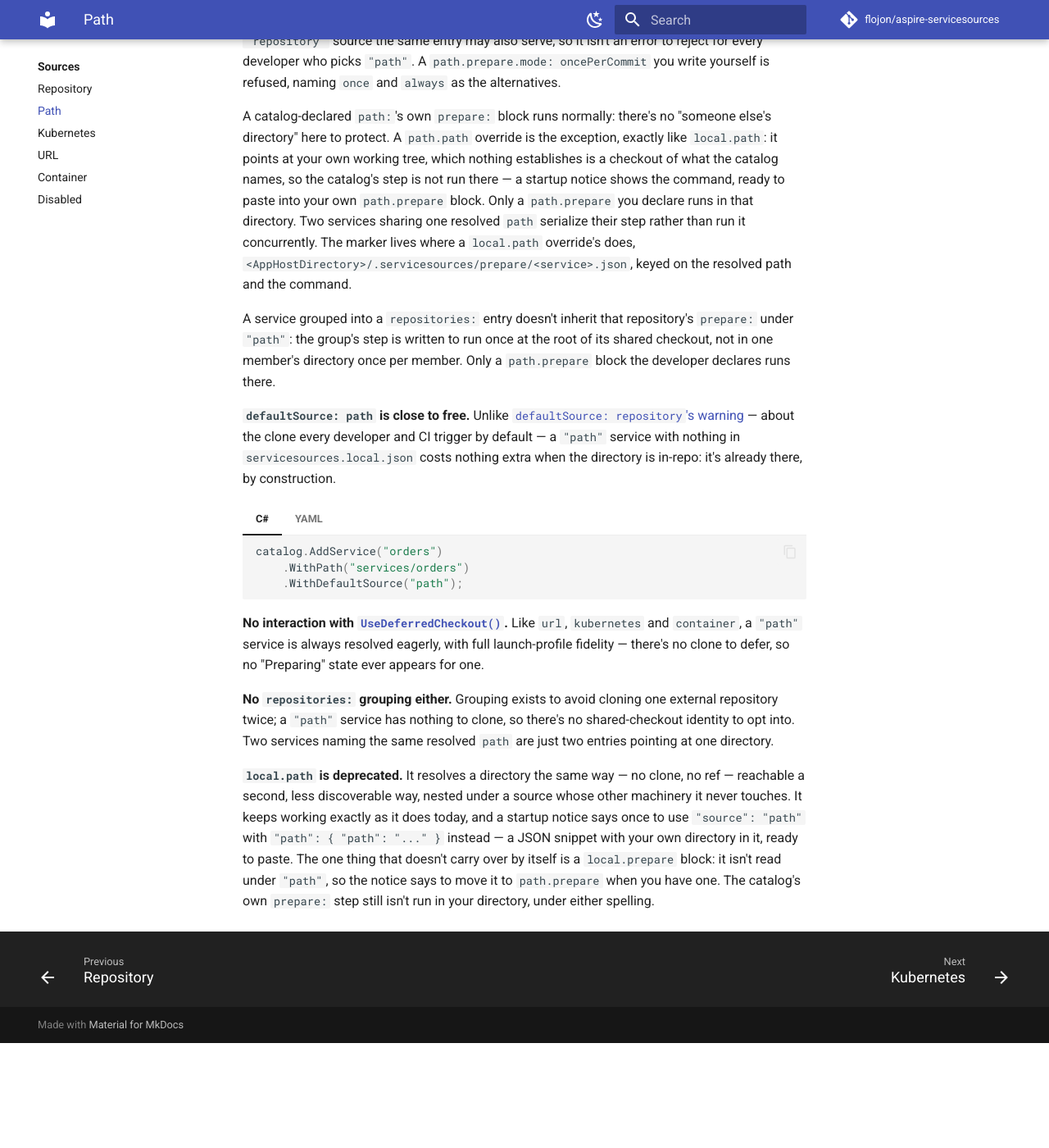
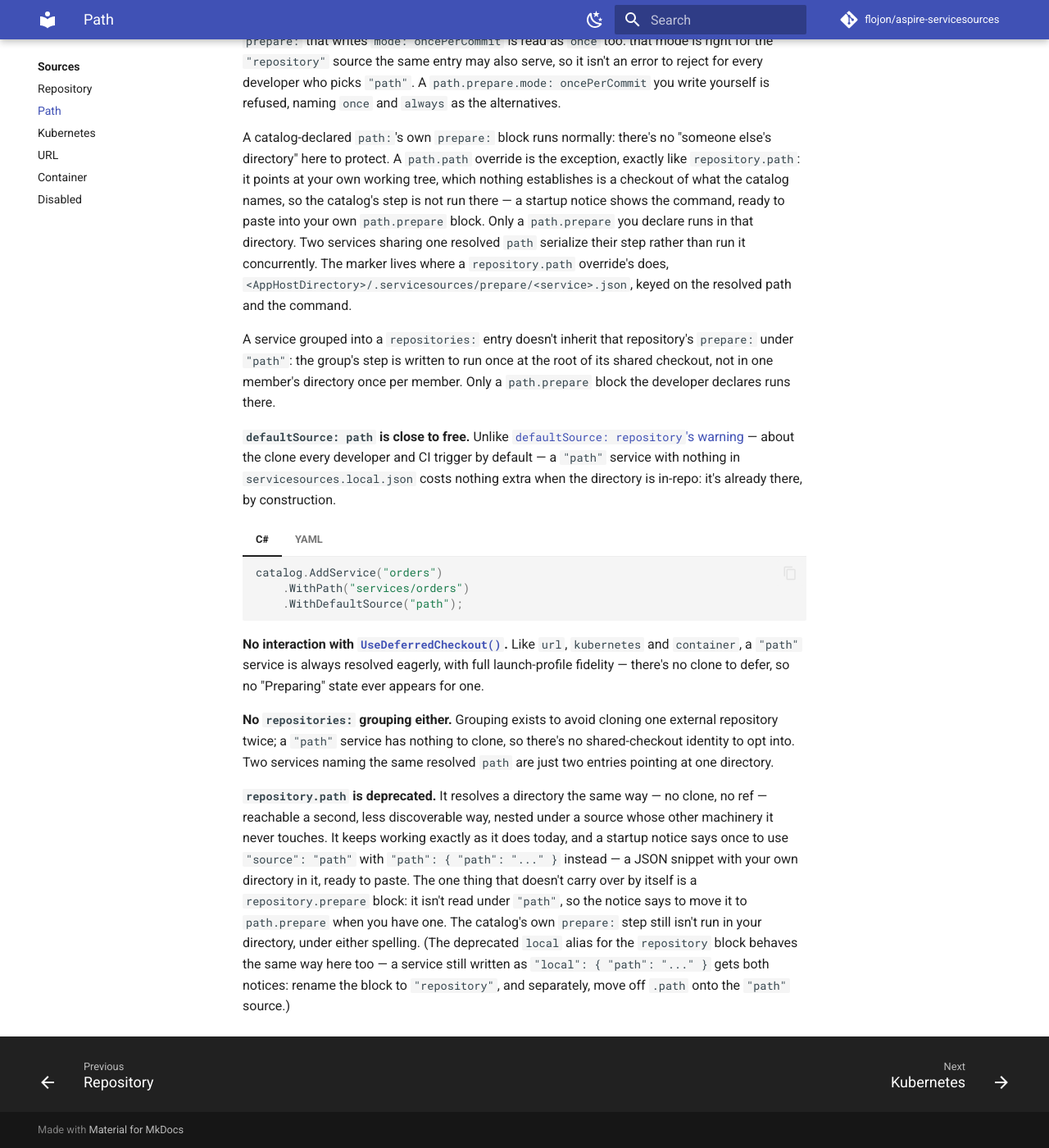
Before and after one commit to flojon/aspire-servicesources, an MkDocs documentation site: the page built from docs/sources/path.md, in a window 1280 px wide and 1400 px high, scrolled down 1913 px. Shown: the whole window at 82% size. Built offline with MkDocs 1.6.1 and Material for MkDocs 9.7.7, drawn with Linux system fonts in a browser that asks for light colours; comment, search, counter and statistics services are not loaded; before the commit the page ends 3185 px from its top, so only the background shows below that; some of the changed text lies outside the part shown.

Commit message:
Document the "repository" block rename in the restructured docs
The per-service "local" block for the "repository" source is being
renamed to "repository" (deprecated alias, config error if both are
set) in a separate change. Update the docs already restructured here
so they describe the new spelling and its deprecated alias instead of
falling out of date the moment that change lands.

Co-Authored-By: Claude Sonnet 5 <noreply@anthropic.com>

```diff
--- a/docs/sources/path.md
+++ b/docs/sources/path.md
@@ -97,9 +97,10 @@ was looked for under — there is nothing to clone, so a missing directory is th
 `"path"` service can fail on before its kind is even consulted.
 
 **No `ref`.** A directory that is not a separate checkout has no second commit for a ref to name:
-there's no `path.ref`. A `local.ref` is not read — `local` is the `"repository"` source's block, and
-like any block for a source that isn't selected it survives but nothing reads it, so one left in a
-lower configuration layer doesn't stop a higher layer switching the service to `"path"`.
+there's no `path.ref`. A `repository.ref` is not read — `repository` (or its deprecated alias,
+`local`) is the `"repository"` source's block, and like any block for a source that isn't selected
+it survives but nothing reads it, so one left in a lower configuration layer doesn't stop a higher
+layer switching the service to `"path"`.
 
 **`prepare` runs as `once`, `always` or `never` — never `oncePerCommit`.** There's no separate
 commit for this directory to move to on its own, so a `mode` left out means `once` here (re-run only
@@ -110,11 +111,12 @@ developer who picks `"path"`. A `path.prepare.mode: oncePerCommit` you write you
 naming `once` and `always` as the alternatives.
 
 A catalog-declared `path:`'s own `prepare:` block runs normally: there's no "someone else's
-directory" here to protect. A `path.path` override is the exception, exactly like `local.path`: it
-points at your own working tree, which nothing establishes is a checkout of what the catalog names,
-so the catalog's step is not run there — a startup notice shows the command, ready to paste into
-your own `path.prepare` block. Only a `path.prepare` you declare runs in that directory. Two services sharing one resolved `path` serialize
-their step rather than run it concurrently. The marker lives where a `local.path` override's does,
+directory" here to protect. A `path.path` override is the exception, exactly like `repository.path`:
+it points at your own working tree, which nothing establishes is a checkout of what the catalog
+names, so the catalog's step is not run there — a startup notice shows the command, ready to paste
+into your own `path.prepare` block. Only a `path.prepare` you declare runs in that directory. Two
+services sharing one resolved `path` serialize their step rather than run it concurrently. The
+marker lives where a `repository.path` override's does,
 `<AppHostDirectory>/.servicesources/prepare/<service>.json`, keyed on the resolved path and the
 command.
 
@@ -152,10 +154,13 @@ launch-profile fidelity — there's no clone to defer, so no "Preparing" state e
 twice; a `"path"` service has nothing to clone, so there's no shared-checkout identity to opt into.
 Two services naming the same resolved `path` are just two entries pointing at one directory.
 
-**`local.path` is deprecated.** It resolves a directory the same way — no clone, no ref — reachable
-a second, less discoverable way, nested under a source whose other machinery it never touches. It
-keeps working exactly as it does today, and a startup notice says once to use
+**`repository.path` is deprecated.** It resolves a directory the same way — no clone, no ref —
+reachable a second, less discoverable way, nested under a source whose other machinery it never
+touches. It keeps working exactly as it does today, and a startup notice says once to use
 `"source": "path"` with `"path": { "path": "..." }` instead — a JSON snippet with your own directory
-in it, ready to paste. The one thing that doesn't carry over by itself is a `local.prepare` block:
-it isn't read under `"path"`, so the notice says to move it to `path.prepare` when you have one. The
-catalog's own `prepare:` step still isn't run in your directory, under either spelling.
+in it, ready to paste. The one thing that doesn't carry over by itself is a `repository.prepare`
+block: it isn't read under `"path"`, so the notice says to move it to `path.prepare` when you have
+one. The catalog's own `prepare:` step still isn't run in your directory, under either spelling.
+(The deprecated `local` alias for the `repository` block behaves the same way here too — a
+service still written as `"local": { "path": "..." }` gets both notices: rename the block to
+`"repository"`, and separately, move off `.path` onto the `"path"` source.)
```
Also changed, not shown: CHANGELOG.md (+26 -12 lines), docs/guides/configuration.md (+12 -10 lines), docs/sources/repository.md (+13 -6 lines).
